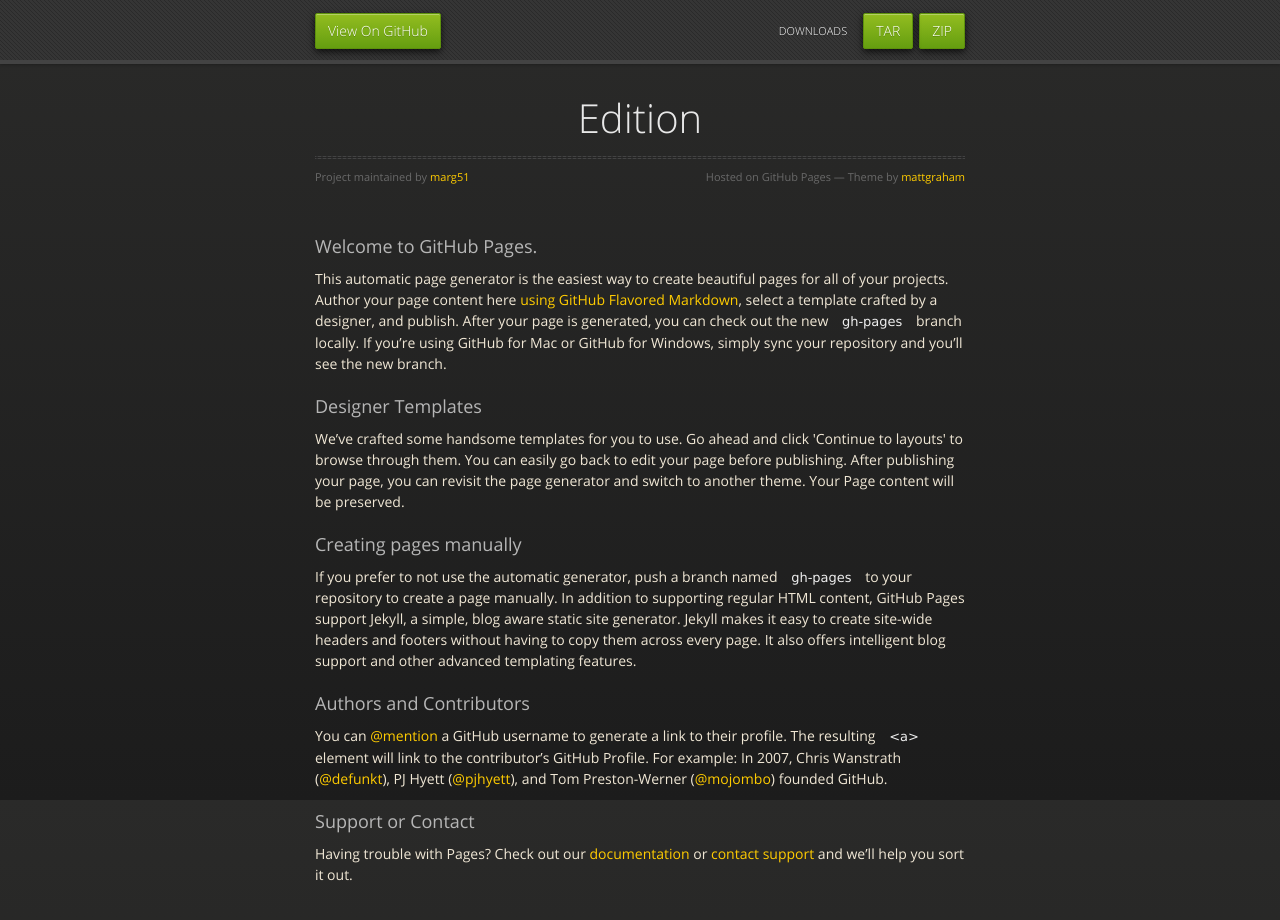
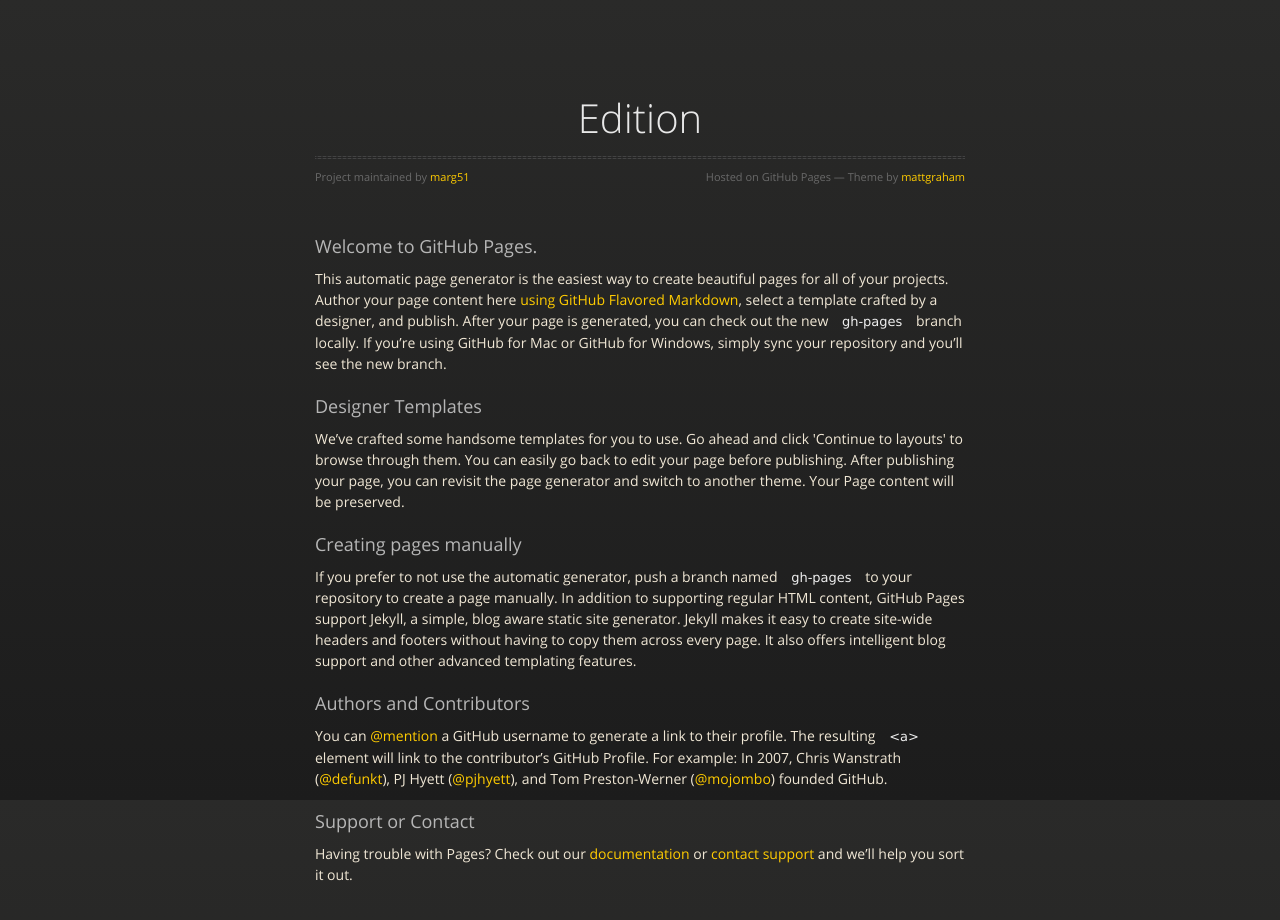
Before and after one commit to marg51/edition, a plain HTML site: page index.html in a window 1280 px wide. Drawn offline with nearby package versions, Linux system fonts and the light colour scheme.

Commit message:
Update index.html

```diff
--- a/index.html
+++ b/index.html
@@ -18,14 +18,6 @@
 
   </head>
   <body>
-      <div id="header">
-        <nav>
-          <li class="fork"><a href="https://github.com/marg51/edition">View On GitHub</a></li>
-          <li class="downloads"><a href="https://github.com/marg51/edition/zipball/master">ZIP</a></li>
-          <li class="downloads"><a href="https://github.com/marg51/edition/tarball/master">TAR</a></li>
-          <li class="title">DOWNLOADS</li>
-        </nav>
-      </div><!-- end header -->
 
     <div class="wrapper">
 
```
